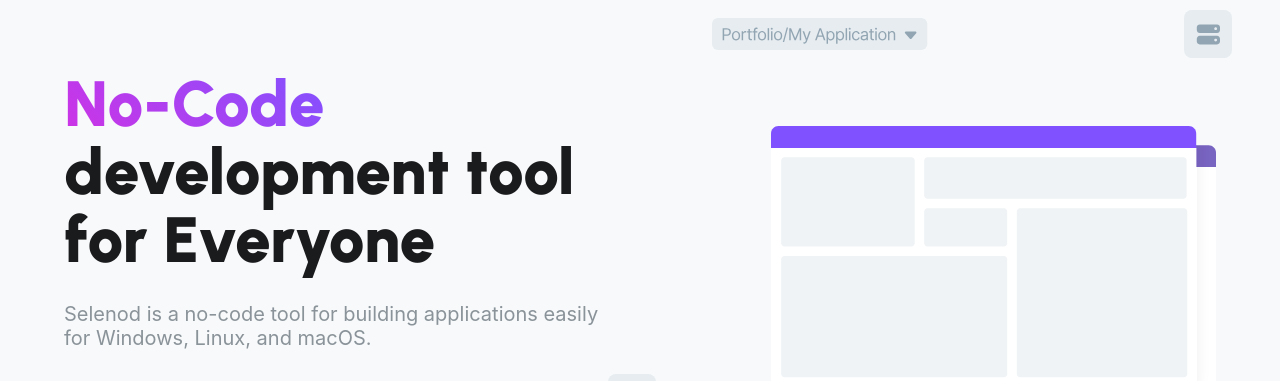
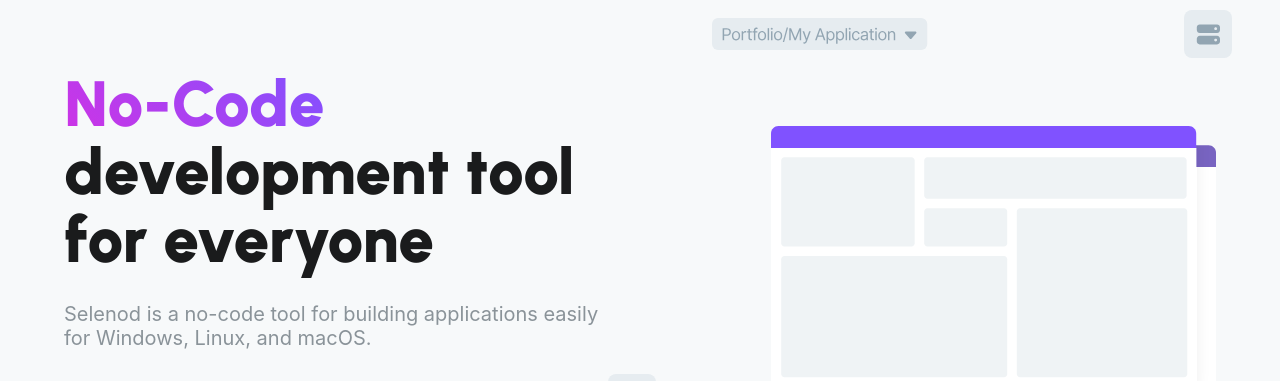
Before and after one commit to selenod/welcome, a React (Create React App) app: page / in a window 1280 px wide. Shown: the part 134-515 px from the top of the page. Built offline with nearby package versions, Linux system fonts and the light colour scheme; a web font is replaced by a local one.

Commit message:
edit paragraph

```diff
--- a/src/components/introduce.tsx
+++ b/src/components/introduce.tsx
@@ -18,7 +18,7 @@ export default function Introduce() {
             <br />
             development tool
             <br />
-            for Everyone
+            for everyone
           </p>
           <p className="detail">
             Selenod is a no-code tool for building applications easily
```
